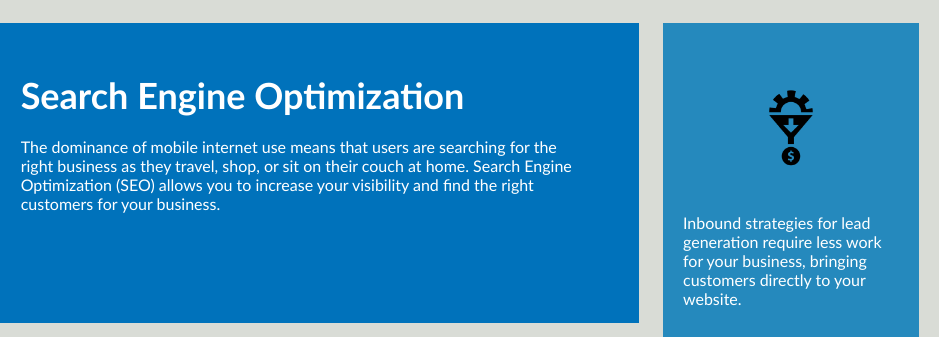
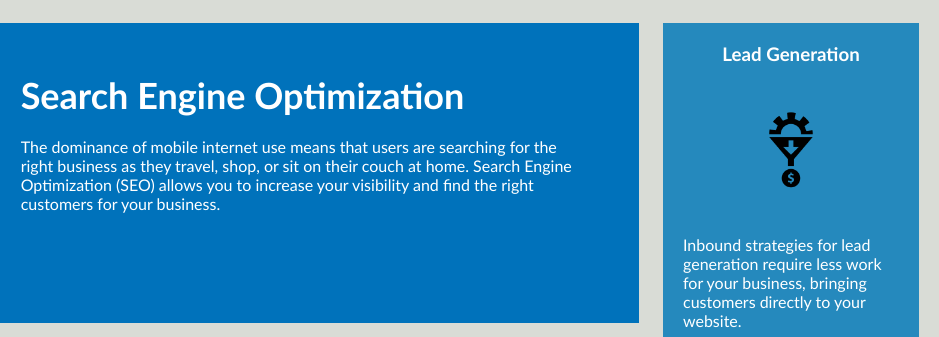
Before and after one commit to zavaleta-a/code-refactor, a plain HTML site: page 02-Homework/Develop/index.html in a window 1280 px wide. Shown: the part 899-1236 px from the top of the page, 341-1280 px from the left. Drawn offline with Linux system fonts and the light colour scheme.

Commit message:
Correcting mispelling in aside

```diff
--- a/02-Homework/Develop/index.html
+++ b/02-Homework/Develop/index.html
@@ -65,7 +65,7 @@
     <div class="benefits">
         <div class="benefit-lead">
             <aside>
-            <h3ad Generation</h3>
+            <h3>Lead Generation</h3>
             <img src="./assets/images/lead-generation.png" />
             <p>
                 Inbound strategies for lead generation require less work for your business, bringing customers directly to your website.
```
